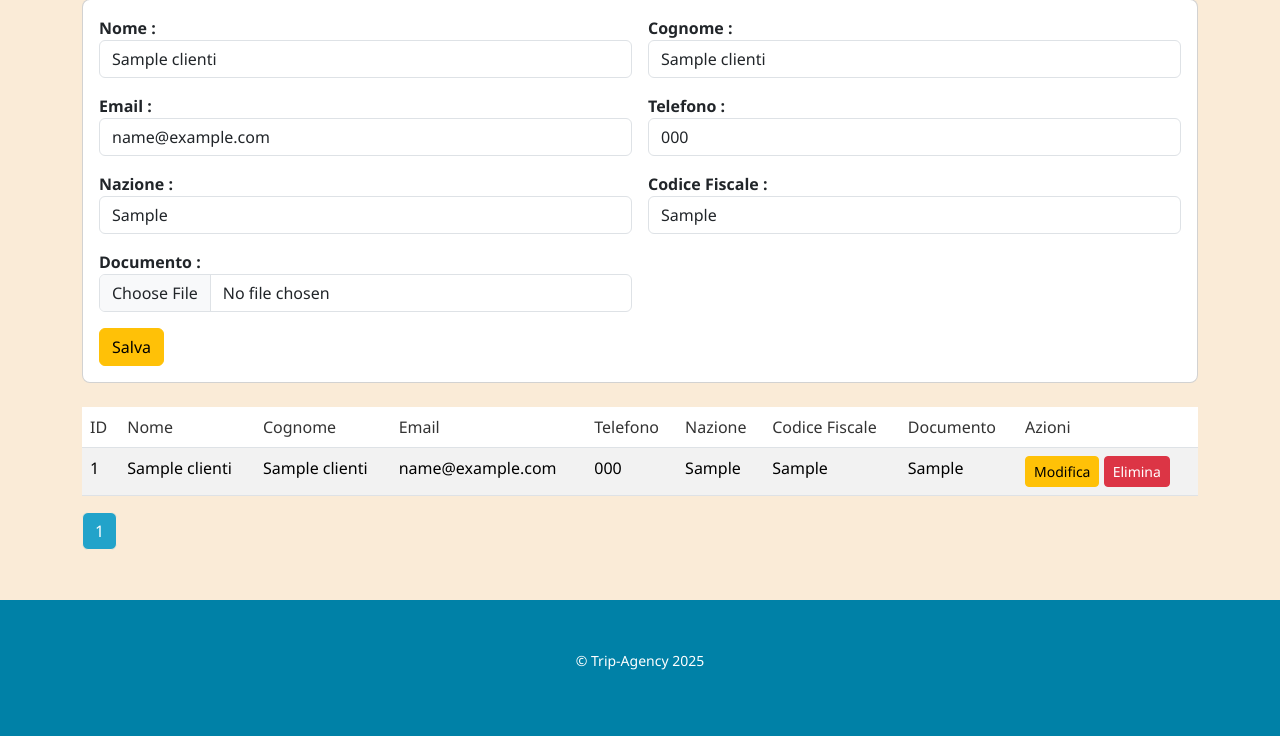
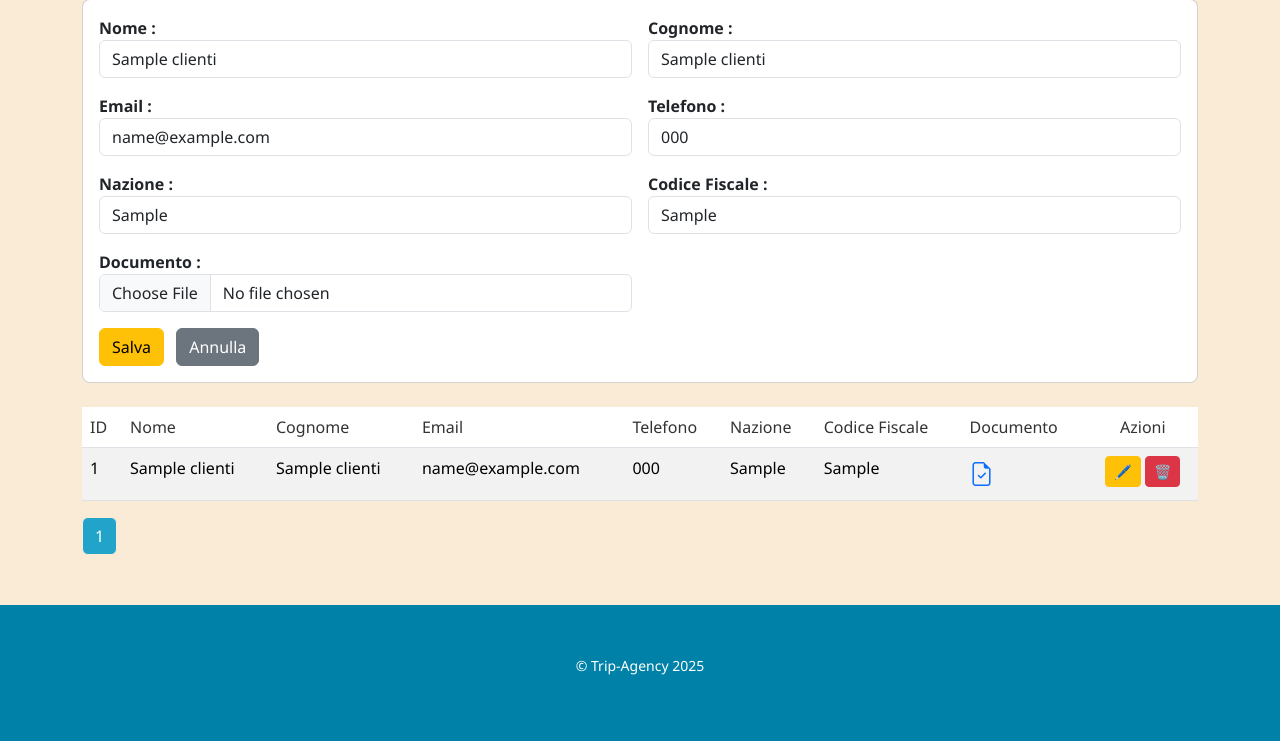
Before and after one commit to Mderizzo/Trip_Agency, a PHP site: page /clienti.php?modifica=1 in a window 1280 px wide. Shown: the part 147-888 px from the top of the page. Run offline with PHP 8.4, Linux system fonts and the light colour scheme; tables that the repository leaves empty or names only in its code hold one stand-in row (values such as "Sample post").

Commit message:
secondo commit

```diff
--- a/clienti.php
+++ b/clienti.php
@@ -16,11 +16,33 @@
     //chiamata POST che prende il gancio del bottone aggiugi del form, prendendo i valori inseriti nei vari campi
     if($_SERVER["REQUEST_METHOD"] === "POST" && isset($_POST['aggiungi'])){
 
+
+        $upload = null;
+
+        //controllo del campo documento -> se il file è stato effettivamente caricato
+        //$_FILES -> contiene tutti i file caricati tramite l input
+        //$_FILES['documento']['name'] -> il nome originale del file scelto dall utente
+        //if(!empty($_FILES['documento']['name'])){ -> "solo se un file è stato caricato"
+        //quindi se il campo è vuoto non si tenta l UPLOAD
+
+        if(!empty($_FILES['documento']['name'])){
+
+            //ESTRAE IL NOME DEL FILE SENZA PERCORSO
+            //   "../../nome_file.estensione"   -> "nome_file.estensione"
+            $upload = time() . "_" . basename($_FILES['documento']['name']); //filename
+            //sposto il file dalla posizione tmp/ alla cartella uploads/
+            move_uploaded_file($_FILES['documento']['tmp_name'], "uploads/" . $upload);
+
+        }
+
+
+
+
         //Preparo lo stato stmt -> statement
         $stmt = $conn->prepare("INSERT INTO clienti (nome, cognome, email, telefono, nazione, codice_fiscale, documento)
                                 VALUES  (?, ?, ?, ?, ?, ?, ?)");
         //Binding dei parametri e tipizzo
-        $stmt->bind_param("sssssss", $_POST['nome'], $_POST['cognome'], $_POST['email'], $_POST['telefono'], $_POST['nazione'], $_POST['codice_fiscale'], $_POST['documento']);
+        $stmt->bind_param("sssssss", $_POST['nome'], $_POST['cognome'], $_POST['email'], $_POST['telefono'], $_POST['nazione'], $_POST['codice_fiscale'], $upload);
 
         //eseguo lo statement
         $stmt->execute();
@@ -118,7 +140,9 @@
     <!--Form-->
     <div class="card mb-4">
         <div class="card-body">
-            <form action="" method="POST">
+
+            <!--EncType è il supporto dell upload del file nel form-->
+            <form action="" method="POST" enctype="multipart/form-data">
 
                 <?php if($cliente_modifica): ?>
 
@@ -203,6 +227,14 @@
                             <?= $cliente_modifica ? 'Salva' : 'Aggiungi' ?>
                         </button>
 
+
+                        <!--Pulsante ANNULLA-->
+                        <?php if ($cliente_modifica) : ?>
+
+                            <a href="clienti.php" class="btn btn-secondary ms-2">Annulla</a>
+
+                        <?php endif;?>
+
                     </div>
 
                 </div>
@@ -228,7 +260,9 @@
 
 
 
+
     <!--Tabella-->
+    <div class="table-responsive">
         <table class="table table-striped">
 
             <thead>
@@ -243,7 +277,7 @@
                     <th>Nazione</th>
                     <th>Codice Fiscale</th>
                     <th>Documento</th>
-                <th>Azioni</th>
+                    <th class="text-center">Azioni</th>
 
                 </tr>
 
@@ -261,11 +295,33 @@
                         <td><?= $row['telefono'] ?></td>
                         <td><?= $row['nazione'] ?></td>
                         <td><?= $row['codice_fiscale'] ?></td>
-                    <td><?= $row['documento'] ?></td>
                         <td>
+                            <?php if(!empty($row['documento'])) : ?>
 
-                        <a class="btn btn-sm btn-warning" href="?modifica=<?= $row['id']  ?>">Modifica</a>
-                        <a class="btn btn-sm btn-danger" href="?elimina=<?= $row['id']  ?>" onclick="return confirm ('Sicuro?')">Elimina</a>
+                                <a href="uploads/<?= $row['documento'] ?>"
+
+                                    download
+                                    data-bs-toggle="tooltip"
+                                    tite="Scarica : <?= $row['documento'] ?>">
+
+                                    <i class="bi bi-file-earmark-check"style="font-size: 1.5rem;"></i>
+
+                                </a>
+
+
+                            <?php else: ?>
+
+                                <span><i class="bi bi-file-x-fill" style="font-size: 1.5rem;"></i></span>
+
+
+                            <?php endif; ?>
+
+                        </td>
+
+                        <td class="text-center">
+
+                            <a class="btn btn-sm btn-warning" href="?modifica=<?= $row['id']  ?>">🖊️</a>
+                            <a class="btn btn-sm btn-danger" href="?elimina=<?= $row['id']  ?>" onclick="return confirm ('Sicuro?')">🗑️</a>
 
 
                         </td>
@@ -277,7 +333,7 @@
             </tbody>
 
         </table>
-
+    </div>
 
 
     <!--Paginazione-->
--- a/footer.php
+++ b/footer.php
@@ -8,5 +8,9 @@
 </footer>
 
 <script src="https://cdn.jsdelivr.net/npm/bootstrap@5.3.8/dist/js/bootstrap.bundle.min.js" integrity="sha384-FKyoEForCGlyvwx9Hj09JcYn3nv7wiPVlz7YYwJrWVcXK/BmnVDxM+D2scQbITxI" crossorigin="anonymous"></script>
+<script src="https://cdn.jsdelivr.net/npm/@popperjs/core@2.11.8/dist/umd/popper.min.js" integrity="sha384-I7E8VVD/ismYTF4hNIPjVp/Zjvgyol6VFvRkX/vR+Vc4jQkC+hVqc2pM8ODewa9r" crossorigin="anonymous"></script>
+<script src="https://cdn.jsdelivr.net/npm/bootstrap@5.3.8/dist/js/bootstrap.min.js" integrity="sha384-G/EV+4j2dNv+tEPo3++6LCgdCROaejBqfUeNjuKAiuXbjrxilcCdDz6ZAVfHWe1Y" crossorigin="anonymous"></script>
+
+</body>
 </body>
 </html>
--- a/footer1.php
+++ b/footer1.php
@@ -8,5 +8,8 @@
 </footer>
 
 <script src="https://cdn.jsdelivr.net/npm/bootstrap@5.3.8/dist/js/bootstrap.bundle.min.js" integrity="sha384-FKyoEForCGlyvwx9Hj09JcYn3nv7wiPVlz7YYwJrWVcXK/BmnVDxM+D2scQbITxI" crossorigin="anonymous"></script>
+<script src="https://cdn.jsdelivr.net/npm/@popperjs/core@2.11.8/dist/umd/popper.min.js" integrity="sha384-I7E8VVD/ismYTF4hNIPjVp/Zjvgyol6VFvRkX/vR+Vc4jQkC+hVqc2pM8ODewa9r" crossorigin="anonymous"></script>
+<script src="https://cdn.jsdelivr.net/npm/bootstrap@5.3.8/dist/js/bootstrap.min.js" integrity="sha384-G/EV+4j2dNv+tEPo3++6LCgdCROaejBqfUeNjuKAiuXbjrxilcCdDz6ZAVfHWe1Y" crossorigin="anonymous"></script>
+
 </body>
 </html>
--- a/header.php
+++ b/header.php
@@ -6,6 +6,7 @@
     <title>TRIP_AGENCY</title>
     <link href="https://cdn.jsdelivr.net/npm/bootstrap@5.3.8/dist/css/bootstrap.min.css" rel="stylesheet" integrity="sha384-sRIl4kxILFvY47J16cr9ZwB07vP4J8+LH7qKQnuqkuIAvNWLzeN8tE5YBujZqJLB" crossorigin="anonymous">
     <script src="https://cdnjs.cloudflare.com/ajax/libs/Chart.js/4.5.0/chart.min.js" integrity="sha512-n/G+dROKbKL3GVngGWmWfwK0yPctjZQM752diVYnXZtD/48agpUKLIn0xDQL9ydZ91x6BiOmTIFwWjjFi2kEFg==" crossorigin="anonymous" referrerpolicy="no-referrer"></script>
+    <link rel="stylesheet" href="https://cdnjs.cloudflare.com/ajax/libs/bootstrap-icons/1.13.1/font/bootstrap-icons.min.css">
     <link rel="stylesheet" href="style.css">
 </head>
 <body>
@@ -33,8 +34,10 @@
             <span class="navbar-toggler-icon"></span>
         </button>
 
-        <div class="collapse navbar-collapse" id="navbarNav">
-            <div class="navbar-nav ms-auto">
+
+
+        <div class="collapse navbar-collapse align-items-end" id="navbarNav">
+            <div class="navbar-nav ms-auto align-items-end item_right">
                 <!--Link del menu-->
                 <a href="clienti.php" class="nav-link">Clienti</a>
                 <a href="destinazioni.php" class="nav-link">Destinazioni</a>
--- a/style.css
+++ b/style.css
@@ -100,3 +100,19 @@ footer{
     height: 117px;
     width: 100%;
 }
+
+/* MEDIA QUERY PER REGOLE SU BREAKPOINT */
+@media (max-width: 992px) { /* breakpoint schermo */
+
+    .table-responsive {
+        overflow-x: auto;
+    }
+
+}
+
+
+/* elementi hamburgher menu a destra*/
+.item_right {
+
+    margin-left: auto;
+}
```
Also changed, not shown: MYSQL.TXT (+8 -0 lines), destinazioni.php (+15 -6 lines), prenotazioni.php (+6 -5 lines), 1 other file. Lines whose indentation alone changed are shown as unchanged.
